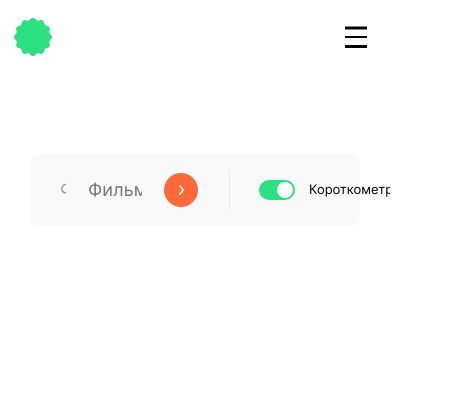
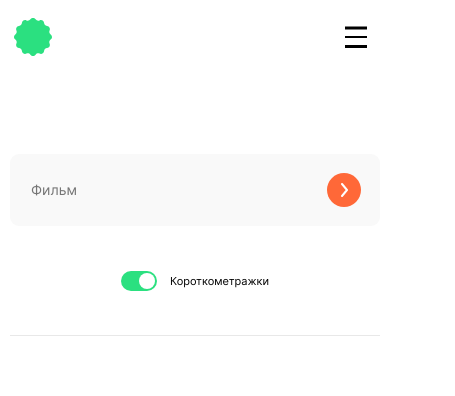
Before and after one commit to Balzak1976/movies-explorer-frontend, a React (Create React App) app: page /movies in a window 390 px wide. Shown: the top 396 px of the page, 455 px wide, since content can reach past the window. Built offline with nearby package versions, Linux system fonts and the light colour scheme.

Commit message:
feat: сделать адаптив SearchPanel

```diff
--- a/src/components/Movies/FilterCheckbox/FilterCheckbox.css
+++ b/src/components/Movies/FilterCheckbox/FilterCheckbox.css
@@ -2,12 +2,13 @@
   min-height: 40px;
   padding: 0 29px 0;
   display: flex;
+  justify-content: center;
   align-items: center;
   border-left: 1px solid #e8e8e8;
 }
 
 .checkbox {
-  /* width: 100%; */
+  width: 100%;
   position: relative;
   display: flex;
   align-items: center;
@@ -44,7 +45,35 @@
   line-height: 1.38;
 }
 
-.checkbox__input:checked+.checkbox__content {
+.checkbox__input:checked + .checkbox__content {
   background-color: #9e9e9e;
   justify-content: flex-start;
 }
+
+@media screen and (max-width: 770px) {
+  .filter {
+    padding: 0 20px 0;
+  }
+
+  .checkbox {
+    gap: 15px;
+  }
+}
+
+@media screen and (max-width: 600px) {
+  .filter {
+    min-height: 72px;
+    background-color: transparent;
+    border-left: none;
+  }
+
+  .checkbox {
+    justify-content: center;
+    gap: 13px;
+  }
+
+  .checkbox__text {
+    font-size: 11px;
+    line-height: 1.64;
+  }
+}
--- a/src/components/Movies/SearchForm/SearchForm.css
+++ b/src/components/Movies/SearchForm/SearchForm.css
@@ -1,16 +1,24 @@
 .search-form {
-  width: 100%;
-  padding: 0 31px 0;
+  flex: 300px;
+  min-height: 72px;
+  padding: 0 31px 0 19px;
   display: flex;
   align-items: center;
-  gap: 20px;
+}
+
+.search-form__field {
+  width: 100%;
+  display: flex;
+  gap: 10px;
 }
 
 .search-form__icon {
-  width: 13px;
-  height: 14px;
+  width: 34px;
+  height: 34px;
+  background-size: 50%;
+  background-position: 70% center;
+  background-repeat: no-repeat;
   background-image: url(../../../images/icon-search.svg);
-  background-size: cover;
 }
 
 .search-form__input {
@@ -39,7 +47,28 @@
   border-radius: 50%;
   background-color: #ff6838;
   background-image: url(../../../images/icon-arrow-btn.svg);
-  background-size: 5px;
+  background-size: 7px;
+  background-position: 50% center;
   background-repeat: no-repeat;
-  background-position: center;
 }
+
+@media screen and (max-width: 770px) {
+  .search-form {
+    padding-right: 19px;
+  }
+}
+@media screen and (max-width: 600px) {
+  .search-form {
+    border-radius: 9px;
+    background-color: #f9f9f9;
+  }
+
+  .search-form__icon {
+    display: none;
+  }
+
+  .search-form__input {
+    font-size: 14px;
+    line-height: 1.43;
+  }
+}
--- a/src/components/Movies/SearchForm/SearchForm.js
+++ b/src/components/Movies/SearchForm/SearchForm.js
@@ -3,16 +3,13 @@ import './SearchForm.css';
 function FilterCheckbox() {
   return (
     <form className="search-form">
-      <div className="search-form__icon" />
-      <input
-        className="search-form__input"
-        placeholder="Фильм"
-        type="text"
-        name=""
-      />
-      <button
-        className="search-form__submit"
-        type="submit"><span className="search-form__submit-inner"/></button>
+      <label className="search-form__field">
+        <div className="search-form__icon" />
+        <input className="search-form__input" placeholder="Фильм" type="text" name="" />
+      </label>
+      <button className="search-form__submit" type="submit">
+        <span className="search-form__submit-inner" />
+      </button>
     </form>
   );
 }
--- a/src/components/Movies/SearchPanel/SearchPanel.css
+++ b/src/components/Movies/SearchPanel/SearchPanel.css
@@ -1,26 +1,42 @@
 .search-panel {
   width: 100%;
+  min-height: 222px;
   padding: 70px;
   box-sizing: border-box;
-  min-height: 222px;
   display: flex;
-  justify-content: center;
-  align-items: flex-start;
+  flex-direction: column;
 }
 
 .form-row {
   width: 100%;
-  min-height: 72px;
+  display: flex;
+  flex-wrap: wrap;
+  align-content: flex-start;
+  justify-content: center;
+  border-radius: 9px;
   background-color: #f9f9f9;
-  border-radius: 9px;
-  display: flex;
-  align-items: center;
 }
 
 @media screen and (max-width: 770px) {
   .search-panel {
-    padding: 80px 30px 30px;
-    box-sizing: border-box;
+    padding: 80px 30px 10px;
     min-height: 272px;
   }
 }
+
+@media screen and (max-width: 600px) {
+  .form-row {
+    flex: 1;
+    border-bottom: 1px solid #e8e8e8;
+    gap: 19px;
+    border-radius: 0;
+    background-color: transparent;
+  }
+}
+
+@media screen and (max-width: 440px) {
+  .search-panel {
+    padding-right: 10px;
+    padding-left: 10px;
+  }
+}
```
Also changed, not shown: src/components/Movies/FilterCheckbox/FilterCheckbox.js (+2 -6 lines), src/components/SavedMovies/MoviesCard/MoviesCard.css (deleted), src/components/SavedMovies/MoviesCard/MoviesCard.js (deleted), src/components/SavedMovies/MoviesCardList/MoviesCardList.css (deleted), src/components/SavedMovies/MoviesCardList/MoviesCardList.js (deleted), src/components/SavedMovies/SavedMovies.css (deleted), src/components/SavedMovies/SavedMovies.js (deleted).
